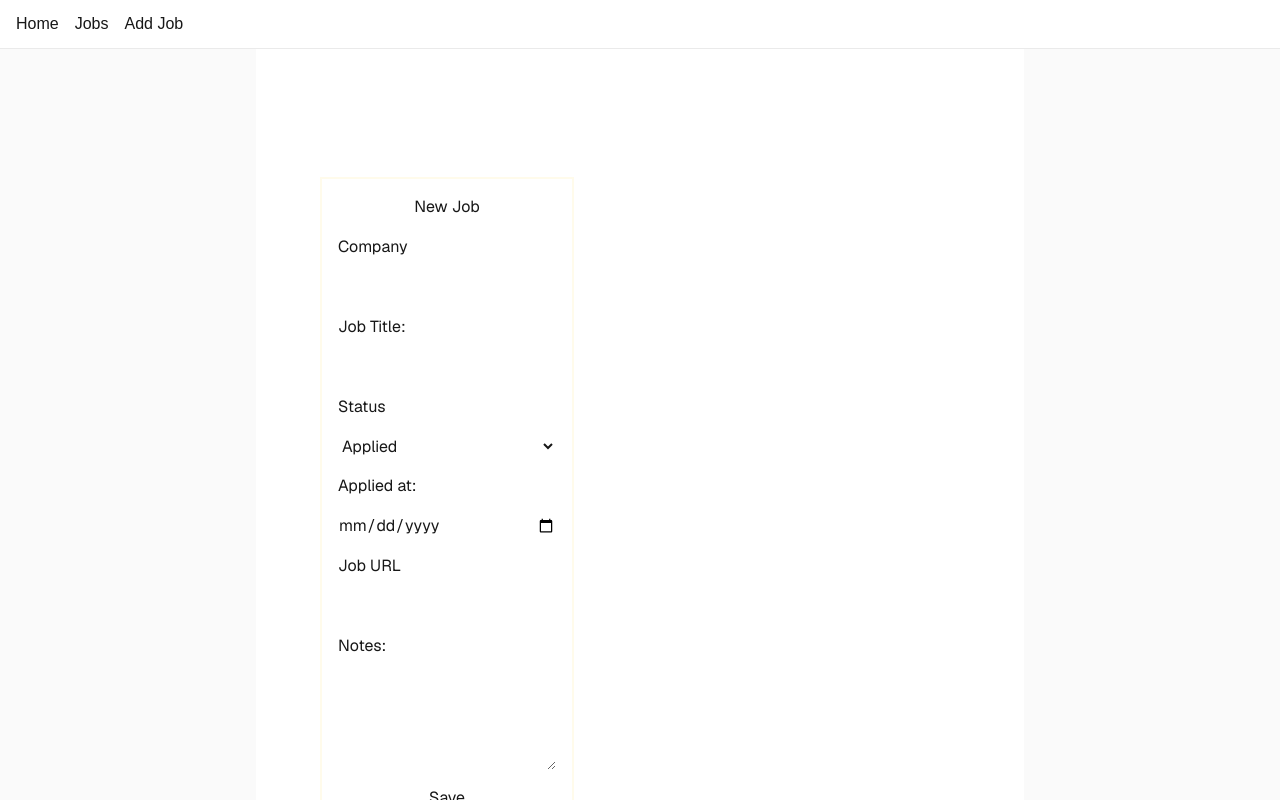
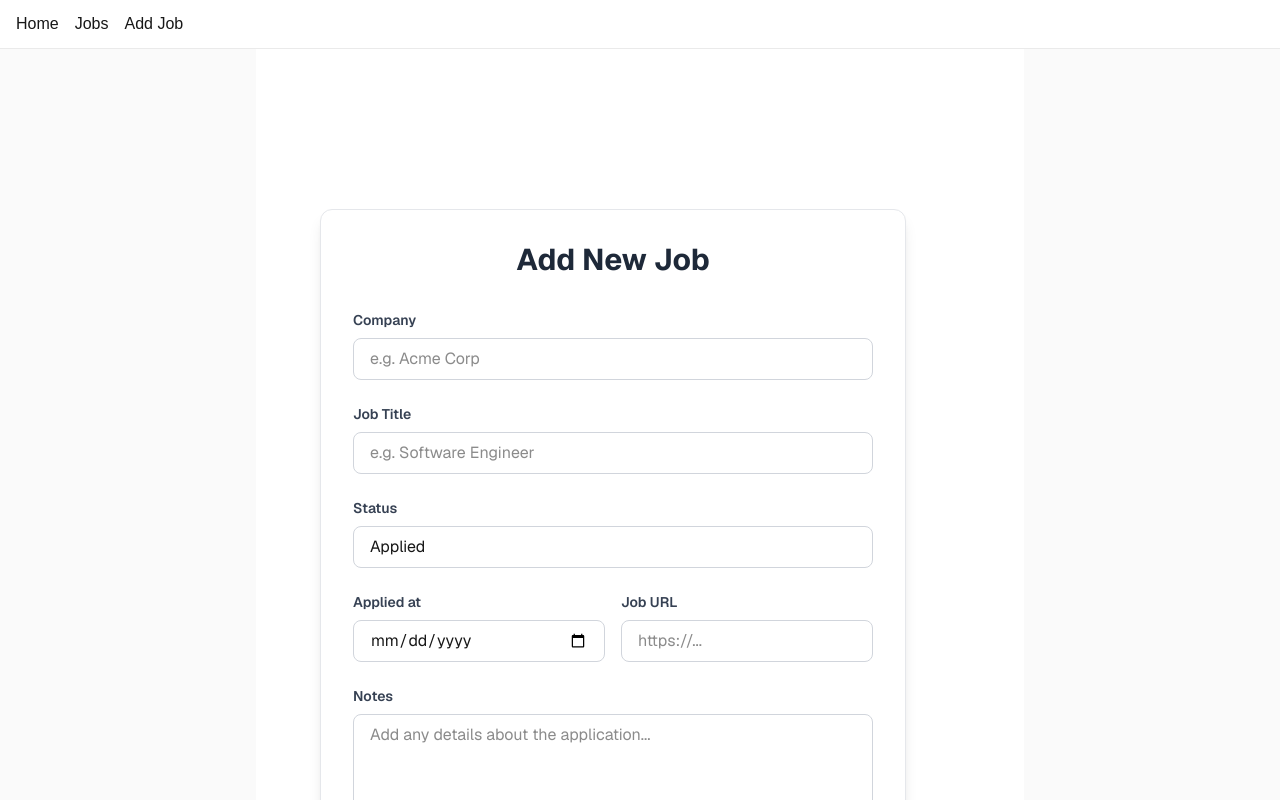
Before and after one commit to W0509891/next-js, a Next.js app: page /jobs/new in a window 1280 px wide. Shown: the top 800 px of the page. Built offline with nearby package versions, Linux system fonts and the light colour scheme.

Commit message:
Updated Edit/new frorm into a  component and state

```diff
--- a/src/app/jobs/[id]/edit/page.js
+++ b/src/app/jobs/[id]/edit/page.js
@@ -1,41 +1,41 @@
+'use client'
+
 import {updateJobAction} from "../actions";
-import {executeQuery} from "@/app/lib/sqlitecloud";
-import {Queries} from "@/app/constants/queries";
-import Link from "next/link";
+import Form from "@/components/Form";
+import {useEffect, useState, use} from "react";
 
-const EditJobPage = async ({params}) => {
-    const resolvedParams = await params
-    const jobId = resolvedParams.id
+const EditJobPage = ({params}) => {
+    const resolvedParams = use(params);
+    const jobId = resolvedParams.id;
+    const [job, setJob] = useState(null);
+    const [loading, setLoading] = useState(true);
 
-    const jobData = await executeQuery(Queries.GET_JOB_BY_ID, jobId);
-    const job = jobData[0];
+    useEffect(() => {
+        fetch(`/api/jobs?id=${jobId}`)
+            .then(response => response.json())
+            .then(data => {
+                if (data && data.length > 0) {
+                    setJob(data[0]);
+                }
+                setLoading(false);
+            })
+            .catch(error => {
+                console.error("Error fetching job:", error);
+                setLoading(false);
+            });
+    }, [jobId]);
+
+    if (loading) {
+        return <div className="p-8 text-center">Loading...</div>;
+    }
+
+    if (!job) {
+        return <div className="p-8 text-center">Job not found.</div>;
+    }
 
     return (
-        <form action={ updateJobAction }>
-            <h1>Edit Job</h1>
-
-            <input type="hidden" name={"id"} defaultValue={jobId}/>
-
-            <label >Company <input type="text" name={"company"} defaultValue={job.company} required/></label>
-            <label >Job Title: <input type="text" name={"title"} defaultValue={job.title}/></label>
-            <label >Status</label>
-            <select name="status" defaultValue={job.status}>
-                <option>Applied</option>
-                <option>Interview</option>
-                <option>Offer</option>
-                <option>Rejected</option>
-            </select>
-            <label >Applied at: <input name={"appliedAt"} type={"date"} defaultValue={job.appliedAt}/></label>
-            <label >Job URL <input name={"jobUrl"} type={"text"} defaultValue={job.jobUrl}/></label>
-            <label >Notes: </label>
-            <textarea name={"notes"} rows={"4"} defaultValue={job.notes}/>
-
-            <button type={"submit"}>Update Job</button>
-
-            <Link href={`/jobs/${jobId}`}>Cancel</Link>
-        </form>
-    )
+        <Form action={updateJobAction} title={"Edit Job"} data={job}/>
+    );
 }
 
-
 export default EditJobPage;
--- a/src/app/jobs/new/page.js
+++ b/src/app/jobs/new/page.js
@@ -1,39 +1,10 @@
 'use client'
 import {createJobAction} from "./actions";
+import Form from "@/components/Form";
 
 const NewJobPage = () => {
     return (
-        <form action={createJobAction} className={"gap-4 border-2 border-amber-50"}>
-
-            <div className={"flex flex-col gap-4 p-4"}>
-                <h1 className={"text-center"}>New Job</h1>
-
-                <label htmlFor="">Company</label>
-                <input type="text" name={"company"}/>
-
-                <label htmlFor="">Job Title:</label>
-                <input type="text" name={"title"}/>
-
-                <label htmlFor="">Status</label>
-                <select name="status" defaultValue={"Applied"}>
-                    <option>Applied</option>
-                    <option>Interview</option>
-                    <option>Offer</option>
-                    <option>Rejected</option>
-                </select>
-
-                <label htmlFor="">Applied at:</label>
-                    <input name={"appliedAt"} type={"date"}/>
-                <label htmlFor="">Job URL</label>
-                    <input name={"jobUrl"} type={"text"}/>
-
-                <label htmlFor="">Notes: </label>
-                <textarea name={"notes"} rows={"4"}/>
-
-                <button  className={""} type={"submit"}>Save</button>
-            </div>
-
-        </form>
+        <Form action={createJobAction} title={"Add New Job"}/>
     )
 }
 
--- /dev/null
+++ b/src/components/Form.jsx
@@ -0,0 +1,106 @@
+import Link from "next/link";
+
+function Form({action, title, data}) {
+
+    return (
+        <>
+            <form action={action} className="max-w-2xl mx-auto my-8 p-8 bg-white dark:bg-gray-900 rounded-xl shadow-lg border border-gray-200 dark:border-gray-800">
+
+                <div className="flex flex-col gap-6">
+                        {data && <input type="hidden" name="id" value={data?.id}/>}
+                    {data &&
+                        <Link href={`/jobs/${data?.id}`}
+                                    className={"text-red-500 text-right"}>
+                        Cancel
+                        </Link>}
+                    <h1 className="text-3xl font-bold text-center text-gray-800 dark:text-gray-100 mb-2">{title}</h1>
+
+                    <div className="flex flex-col gap-2">
+                        <label htmlFor="company" className="text-sm font-semibold text-gray-700 dark:text-gray-300">Company</label>
+                        <input
+                            type="text"
+                            id="company"
+                            name="company"
+                            className="w-full px-4 py-2 rounded-lg border border-gray-300 dark:border-gray-700 bg-transparent focus:ring-2 focus:ring-blue-500 focus:border-transparent outline-none transition-all"
+                            placeholder="e.g. Acme Corp"
+                            defaultValue={data?.company}
+                        />
+                    </div>
+
+                    <div className="flex flex-col gap-2">
+                        <label htmlFor="title" className="text-sm font-semibold text-gray-700 dark:text-gray-300">Job Title</label>
+                        <input
+                            type="text"
+                            id="title"
+                            name="title"
+                            className="w-full px-4 py-2 rounded-lg border border-gray-300 dark:border-gray-700 bg-transparent focus:ring-2 focus:ring-blue-500 focus:border-transparent outline-none transition-all"
+                            placeholder="e.g. Software Engineer"
+                            defaultValue={data?.title}
+                        />
+                    </div>
+
+                    <div className="flex flex-col gap-2">
+                        <label htmlFor="status" className="text-sm font-semibold text-gray-700 dark:text-gray-300">Status</label>
+                        <select
+                            id="status"
+                            name="status"
+                            defaultValue={data?.status}
+                            className="w-full px-4 py-2 rounded-lg border border-gray-300 dark:border-gray-700 bg-white dark:bg-gray-900 focus:ring-2 focus:ring-blue-500 focus:border-transparent outline-none transition-all appearance-none cursor-pointer"
+                        >
+                            <option>Applied</option>
+                            <option>Interview</option>
+                            <option>Offer</option>
+                            <option>Rejected</option>
+                        </select>
+                    </div>
+
+                    <div className="grid grid-cols-1 md:grid-cols-2 gap-4">
+                        <div className="flex flex-col gap-2">
+                            <label htmlFor="appliedAt" className="text-sm font-semibold text-gray-700 dark:text-gray-300">Applied at</label>
+                            <input
+                                id="appliedAt"
+                                name="appliedAt"
+                                type="date"
+                                className="w-full px-4 py-2 rounded-lg border border-gray-300 dark:border-gray-700 bg-transparent focus:ring-2 focus:ring-blue-500 focus:border-transparent outline-none transition-all"
+                                defaultValue={data?.appliedAt}
+                            />
+                        </div>
+                        <div className="flex flex-col gap-2">
+                            <label htmlFor="jobUrl" className="text-sm font-semibold text-gray-700 dark:text-gray-300">Job URL</label>
+                            <input
+                                id="jobUrl"
+                                name="jobUrl"
+                                type="text"
+                                className="w-full px-4 py-2 rounded-lg border border-gray-300 dark:border-gray-700 bg-transparent focus:ring-2 focus:ring-blue-500 focus:border-transparent outline-none transition-all"
+                                placeholder="https://..."
+                                defaultValue={data?.jobUrl}
+                            />
+                        </div>
+                    </div>
+
+                    <div className="flex flex-col gap-2">
+                        <label htmlFor="notes" className="text-sm font-semibold text-gray-700 dark:text-gray-300">Notes</label>
+                        <textarea
+                            id="notes"
+                            name="notes"
+                            rows="4"
+                            className="w-full px-4 py-2 rounded-lg border border-gray-300 dark:border-gray-700 bg-transparent focus:ring-2 focus:ring-blue-500 focus:border-transparent outline-none transition-all resize-none"
+                            placeholder="Add any details about the application..."
+                            defaultValue={data?.notes}
+                        />
+                    </div>
+
+                    <button
+                        type="submit"
+                        className="mt-4 w-full bg-blue-600 hover:bg-blue-700 text-white font-bold py-3 px-6 rounded-lg shadow-md transition-colors duration-200 cursor-pointer"
+                    >
+                        {data? "Update Application" : "Save Job Application" }
+                    </button>
+                </div>
+
+            </form>
+        </>
+    )
+}
+
+export default Form
```
